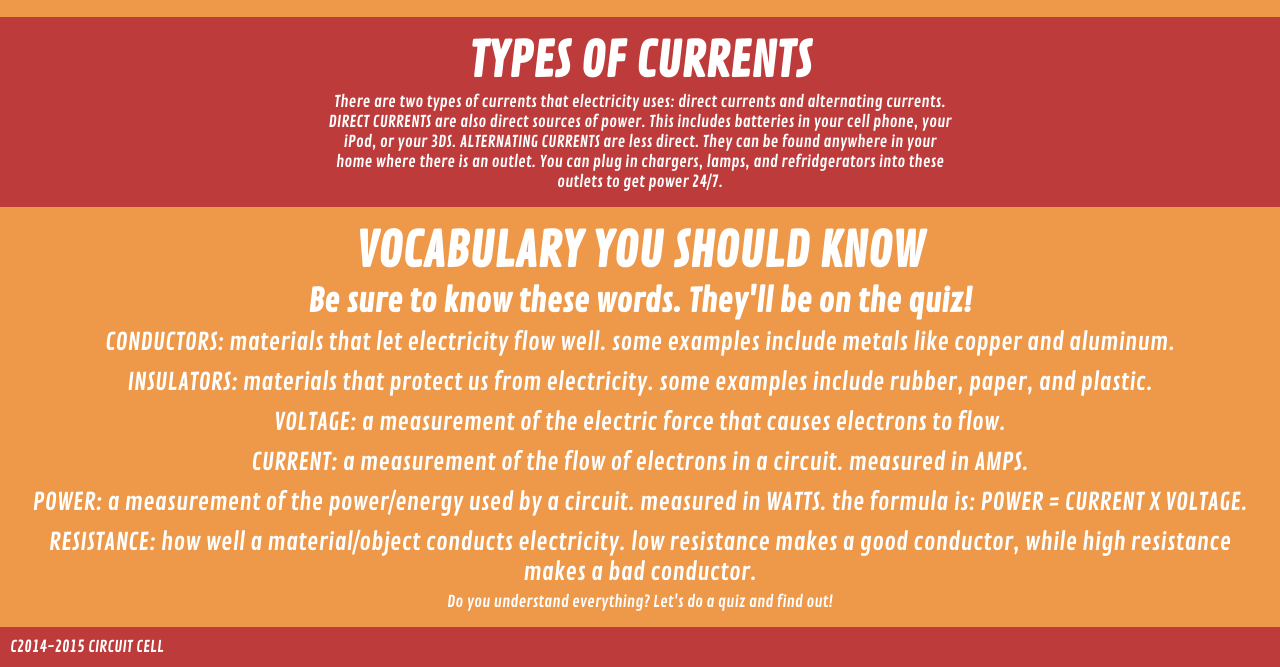
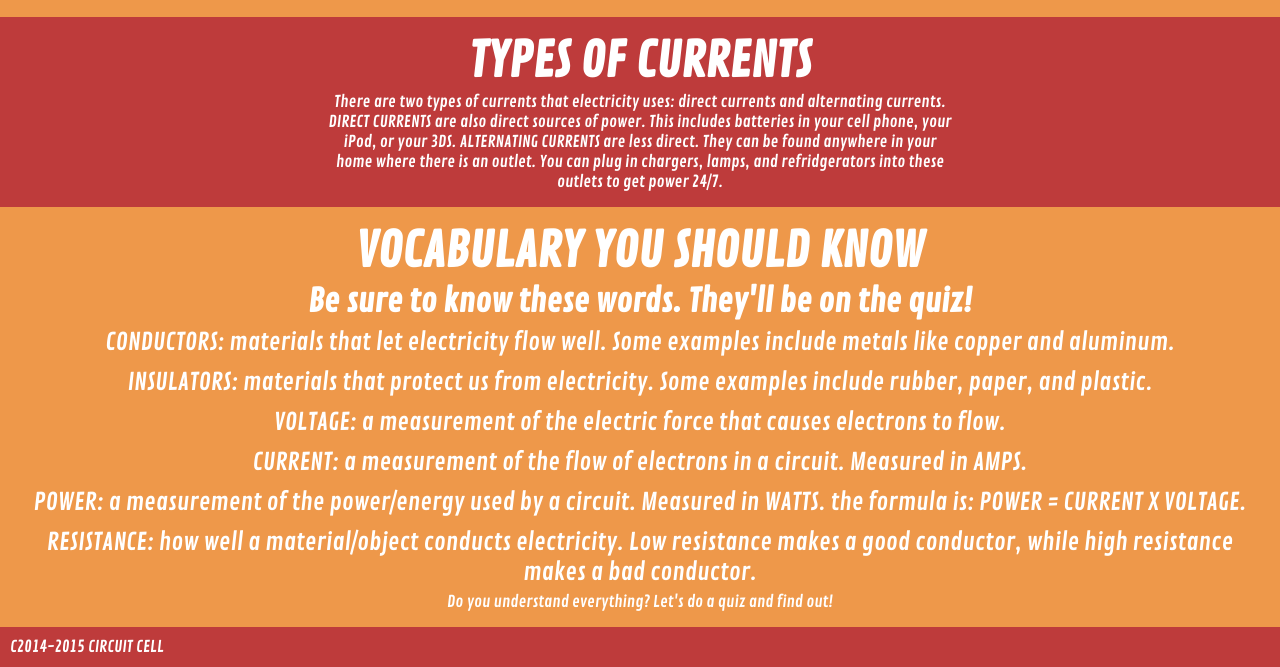
Before and after one commit to circuit-cell/circuit-cell.github.io, a plain HTML site: page lesson-electricity.html in a window 1280 px wide. Shown: the part 1078-1745 px from the top of the page. Drawn offline with nearby package versions, Linux system fonts and the light colour scheme.

Commit message:
modified caps in lesson-electricity.html

```diff
--- a/lesson-electricity.html
+++ b/lesson-electricity.html
@@ -70,15 +70,15 @@
             <h2>VOCABULARY YOU SHOULD KNOW</h2>
             <h3>Be sure to know these words. They'll be on the quiz!</h3>
             <ul class="vocab">
-                <li>CONDUCTORS: materials that let electricity flow well. some examples include metals like copper and aluminum.
+                <li>CONDUCTORS: materials that let electricity flow well. Some examples include metals like copper and aluminum.
 </li>
-                <li>INSULATORS: materials that protect us from electricity.  some examples include rubber, paper, and plastic.</li>
+                <li>INSULATORS: materials that protect us from electricity.  Some examples include rubber, paper, and plastic.</li>
                 <li>VOLTAGE: a measurement of the electric force that causes electrons to flow.
 </li>
-                <li>CURRENT: a measurement of the flow of electrons in a circuit. measured in AMPS.
+                <li>CURRENT: a measurement of the flow of electrons in a circuit. Measured in AMPS.
 </li>
-                <li>POWER: a measurement of the power/energy used by a circuit.  measured in WATTS. the formula is: POWER = CURRENT X VOLTAGE.</li>
-                <li>RESISTANCE: how well a material/object conducts electricity.  low resistance makes a good conductor, while high resistance makes a bad conductor.</li>
+                <li>POWER: a measurement of the power/energy used by a circuit.  Measured in WATTS. the formula is: POWER = CURRENT X VOLTAGE.</li>
+                <li>RESISTANCE: how well a material/object conducts electricity.  Low resistance makes a good conductor, while high resistance makes a bad conductor.</li>
             </ul>
         <p>Do you understand everything? Let's do a quiz and find out!</p>
         </section>
```
